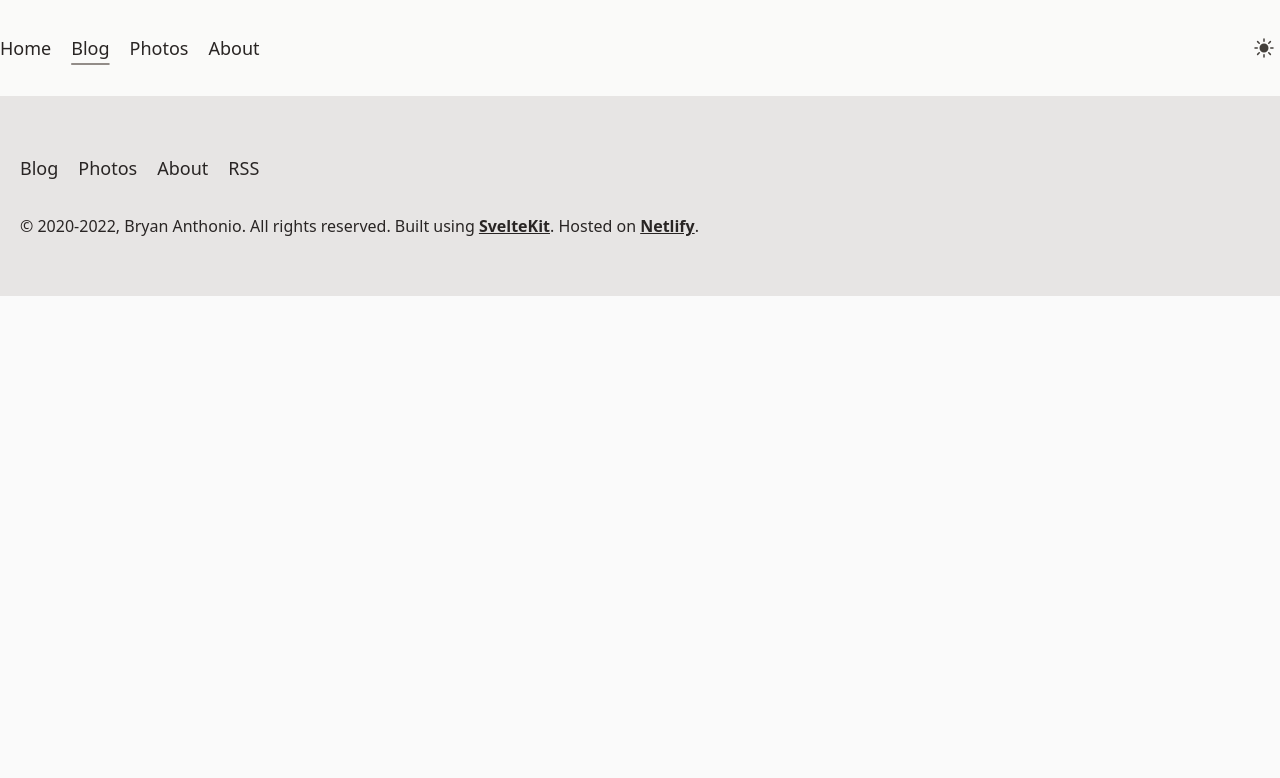
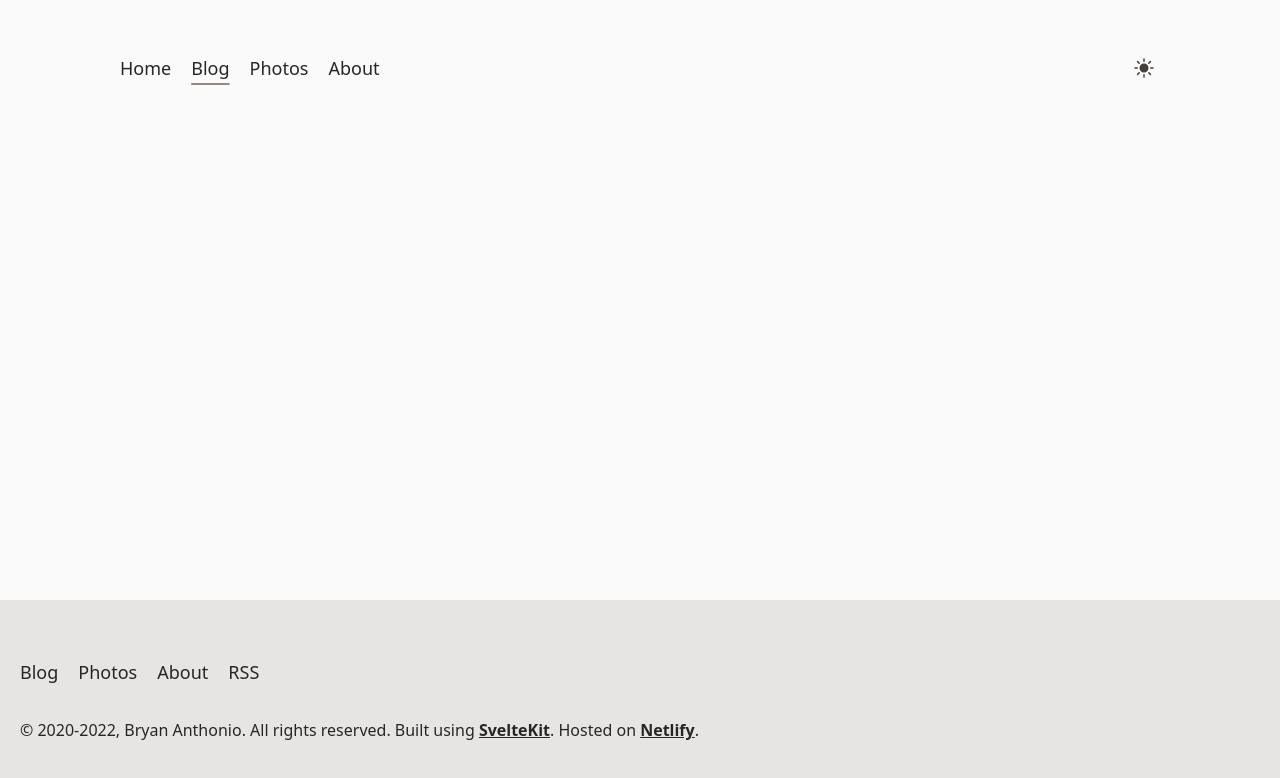
Before and after one commit to photon-collider/personal_blog_svelte, a SvelteKit app: page /blog/tag in a window 1280 px wide. Shown: the top 778 px of the page. Built offline with nearby package versions, Linux system fonts and the light colour scheme.

Commit message:
refactor: use new PageContainer component in site layout and footer

```diff
--- a/src/lib/components/Footer.svelte
+++ b/src/lib/components/Footer.svelte
@@ -2,6 +2,7 @@
 	import { navFooterItems } from '$lib/config';
 	import NavItemGroup from './NavItemGroup.svelte';
 	import { DateTime } from 'luxon';
+	import PageContainer from './PageContainer.svelte';
 	let currentYear = DateTime.now().year;
 </script>
 
@@ -15,10 +16,10 @@
 		id="copyright"
 	>
 		© 2020-{currentYear}, Bryan Anthonio. All rights reserved. Built using
-		<a class="text-stone-800 dark:text-stone-200 underline font-bold" href="https://kit.svelte.dev/"
+		<a class="font-bold text-stone-800 underline dark:text-stone-200" href="https://kit.svelte.dev/"
 			>SvelteKit</a
 		>. Hosted on
-		<a class="text-stone-800 dark:text-stone-200 underline font-bold" href="https://www.netlify.com"
+		<a class="font-bold text-stone-800 underline dark:text-stone-200" href="https://www.netlify.com"
 			>Netlify</a
 		>.
 	</div>
--- a/src/routes/+layout.svelte
+++ b/src/routes/+layout.svelte
@@ -6,6 +6,7 @@
 	import { siteDescription } from '$lib/config';
 	import Header from '$lib/components/Header.svelte';
 	import Footer from '$lib/components/Footer.svelte';
+	import PageContainer from '$lib/components/PageContainer.svelte';
 	import { onMount } from 'svelte';
 	import { navHeaderItems } from '$lib/config';
 
@@ -25,12 +26,22 @@
 	<meta name="author" content="Bryan Anthonio" />
 </svelte:head>
 
-<div class="content bg-stone-50 dark:bg-stone-800">
+<div class="content">
+	<PageContainer>
 		<Header />
 		{#key data.path}
 			<main in:fade|global={transitionIn} out:fade|global={transitionOut} tabindex="-1">
 				<slot />
 			</main>
 		{/key}
+	</PageContainer>
 </div>
-<Footer/>
+
+<Footer />
+
+<style>
+	.content {
+		flex: 1 0 auto;
+		padding: 20px;
+	}
+</style>
```
Lines whose indentation alone changed are shown as unchanged.
